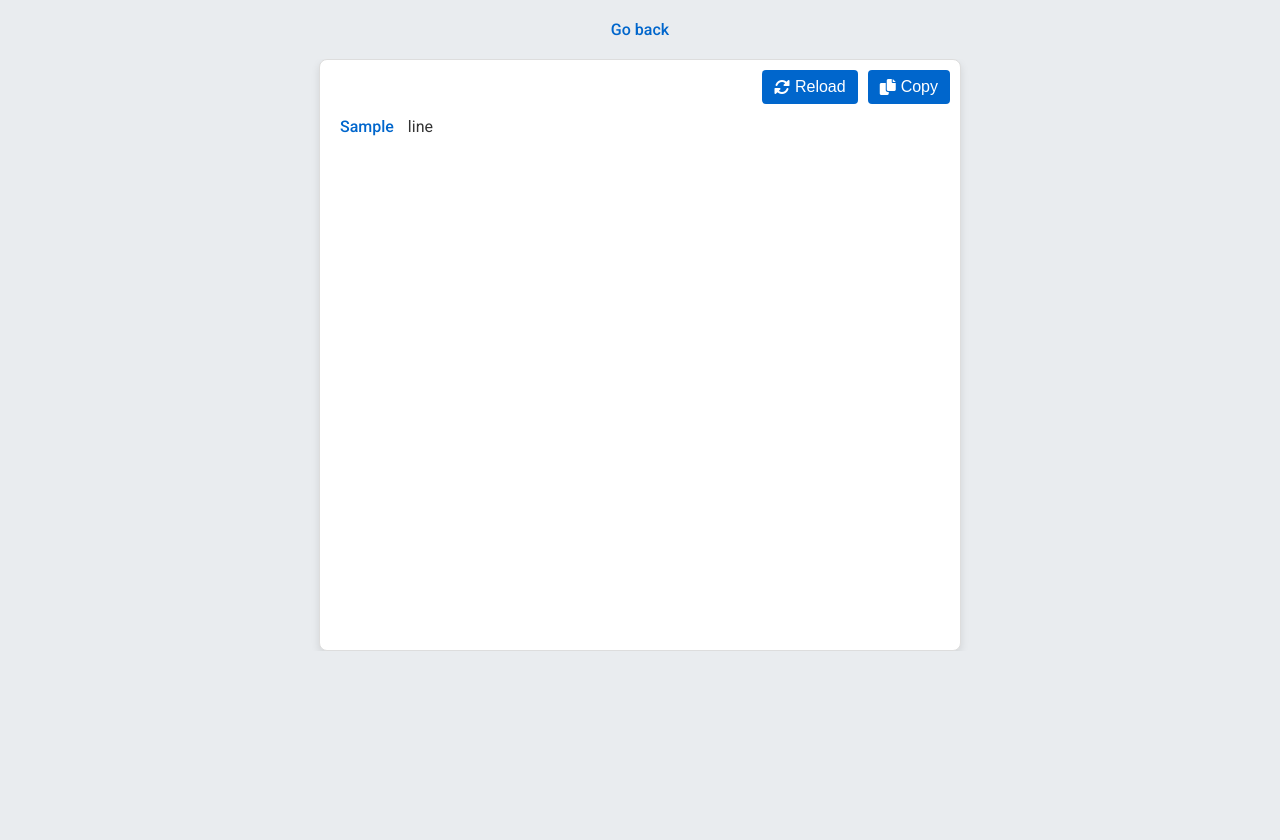
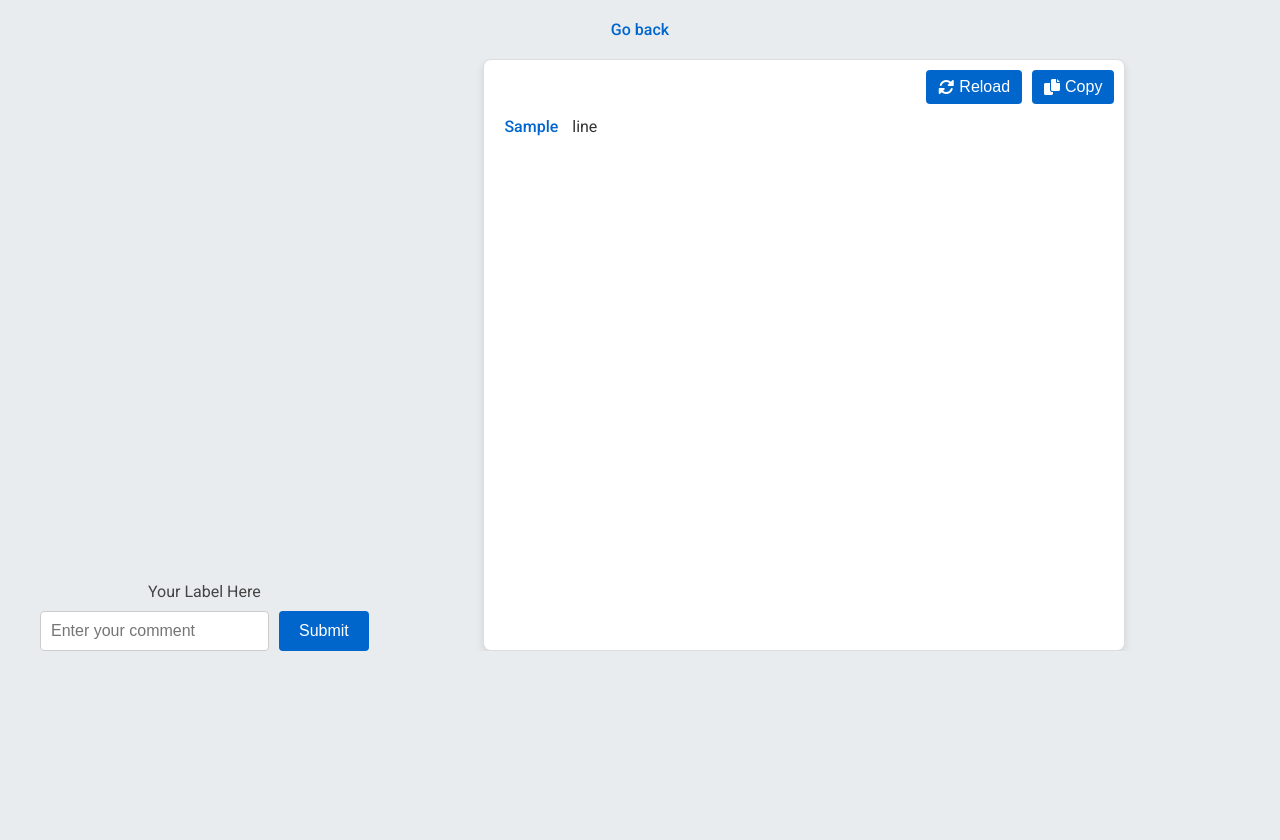
Before and after one commit to RitikDutta/Interview-Agent-Langchain, a Flask app: template templates/display.html in a window 1280 px wide. Run offline with Flask 3, Linux system fonts and the light colour scheme; the template is opened without the code that fills it: most values are stand-ins (such as "Sample title", 1, 10 or a date in 2020).

Commit message:
added a user input box and label

```diff
--- a/templates/display.html
+++ b/templates/display.html
@@ -61,10 +61,61 @@
         .video-container {
             flex: 0 0 auto;
             display: flex;
-            justify-content: center;
+            flex-direction: column;
+            justify-content: space-between;
             margin-bottom: 20px;
             position: sticky;
             top: 20px;
+        }
+
+        .input-container {
+            display: flex;
+            flex-direction: column;
+            align-items: center;
+            margin-top: 20px;
+            width: 100%;
+            max-width: 600px;
+        }
+
+        .input-wrapper {
+            display: flex;
+            width: 100%;
+            gap: 10px;
+        }
+
+        .input-container label {
+            font-size: 16px;
+            margin-bottom: 10px;
+            color: #444;
+        }
+
+        .input-container input[type="text"] {
+            flex: 1;
+            padding: 10px;
+            border: 1px solid #ccc;
+            border-radius: 4px;
+            font-size: 16px;
+        }
+
+        .input-container button {
+            background-color: #0066cc;
+            color: white;
+            border: none;
+            border-radius: 4px;
+            padding: 10px 20px;
+            cursor: pointer;
+            font-size: 16px;
+            transition: background-color 0.3s ease, transform 0.3s ease;
+        }
+
+        .input-container button:hover {
+            background-color: #005bb5;
+            transform: translateY(-2px);
+        }
+
+        .input-container button:active {
+            background-color: #004494;
+            transform: translateY(0);
         }
 
         .transcript-container {
@@ -287,6 +338,11 @@
             transcriptContainer.classList.remove('loading');
         }
 
+        function submitComment() {
+            var inputText = document.getElementById('inputText').value;
+            alert('Comment submitted: ' + inputText);
+        }
+
         // Load YouTube IFrame API
         var tag = document.createElement('script');
         tag.src = "https://www.youtube.com/iframe_api";
@@ -300,6 +356,13 @@
         <div class="video-transcript">
             <div class="video-container">
                 <div id="youtube-iframe"></div>
+                <div class="input-container">
+                    <label id="inputLabel">Your Label Here</label>
+                    <div class="input-wrapper">
+                        <input type="text" id="inputText" placeholder="Enter your comment">
+                        <button onclick="submitComment()">Submit</button>
+                    </div>
+                </div>
             </div>
             <div class="transcript-container">
                 <div class="transcript">
```
